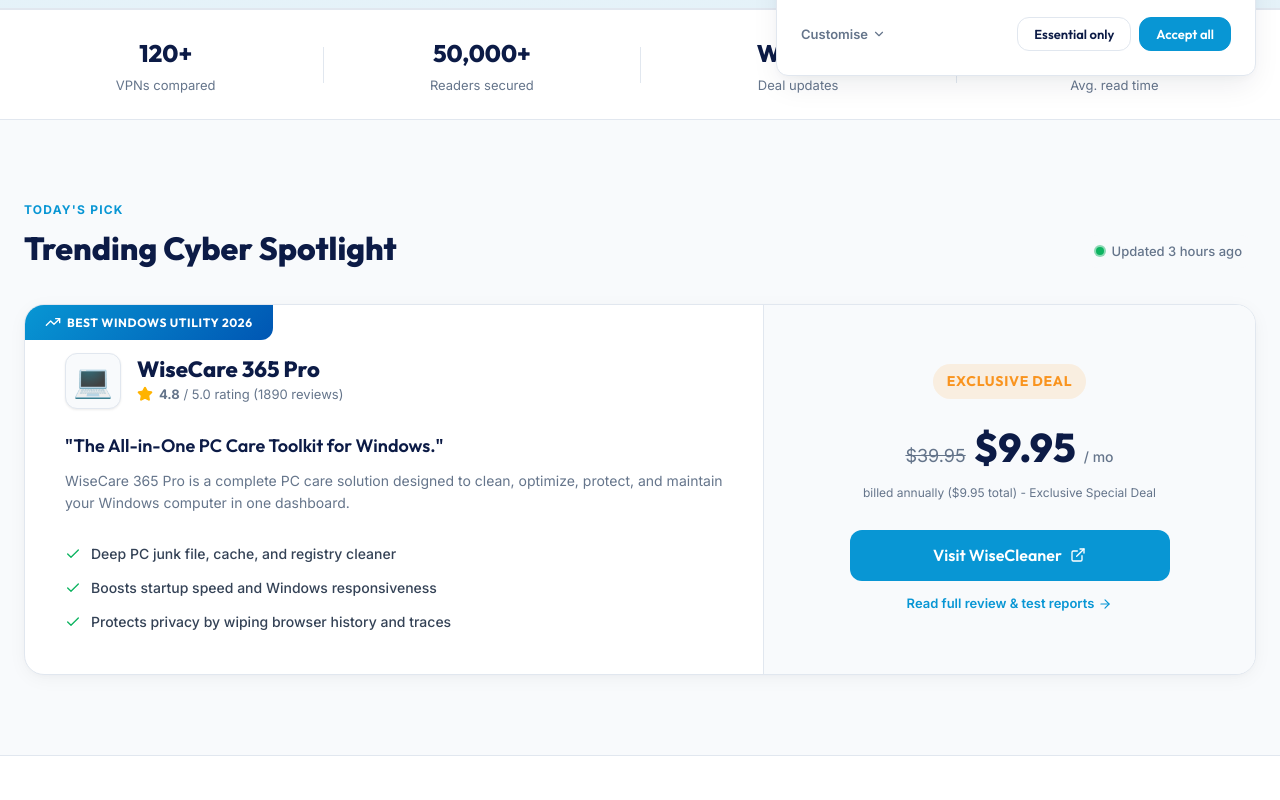
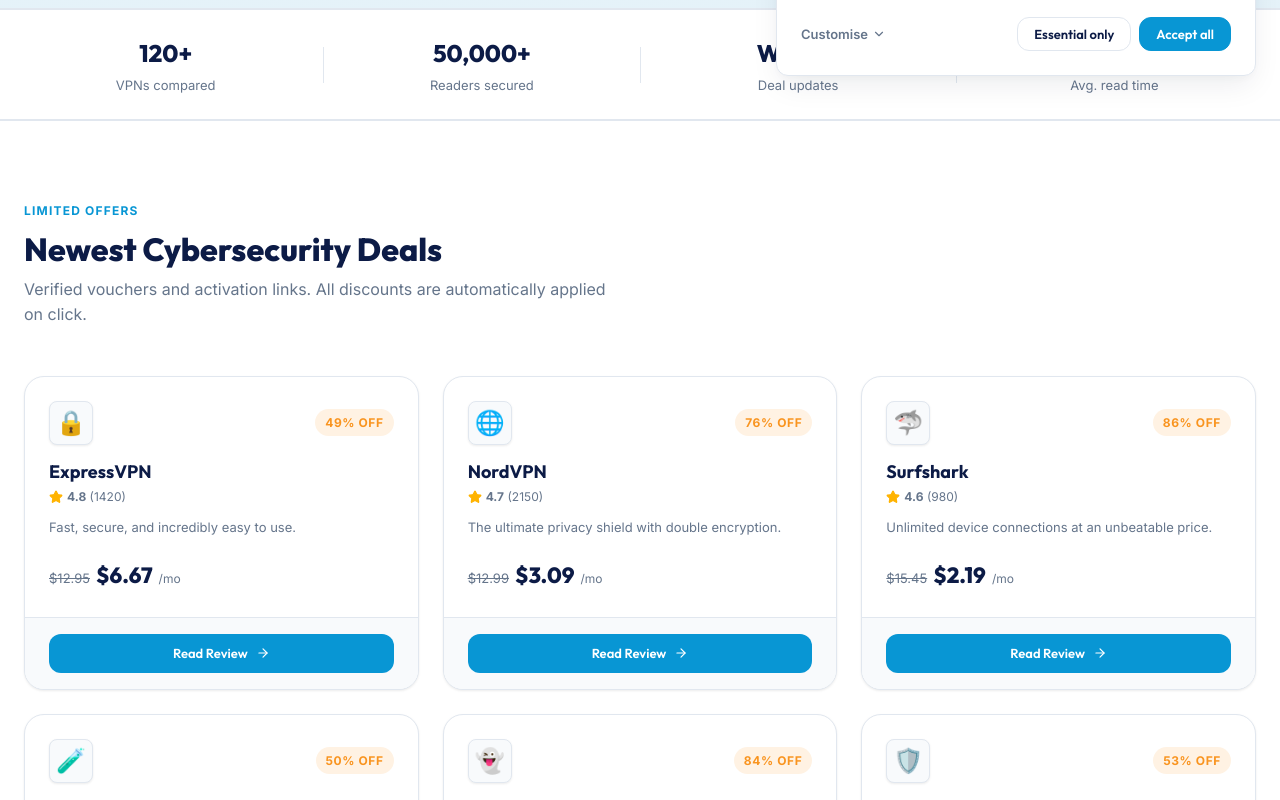
Before and after one commit to codershiveinterns-cloud/SafeVerdicts, a React (Vite) app: page / in a window 1280 px wide. Shown: the part 700-1500 px from the top of the page. Built offline with nearby package versions, Linux system fonts and the light colour scheme.

Commit message:
Remove Trending Cyber Spotlight section from home page

```diff
--- a/src/pages/Home.jsx
+++ b/src/pages/Home.jsx
@@ -169,81 +169,7 @@
         </div>
       </section>
 
-      {/* 3. Trending Deal Spotlight */}
-      <section className="section spotlight-section">
-        <div className="container">
-          <div className="section-header-row">
-            <div>
-              <span className="section-pretitle">TODAY'S PICK</span>
-              <h2 className="section-title">Trending Cyber Spotlight</h2>
-            </div>
-            <div className="trending-live-tag">
-              <span className="ping-dot"></span>
-              <span>Updated 3 hours ago</span>
-            </div>
-          </div>
-
-          <div className="spotlight-card">
-            <div className="spotlight-badge">
-              <TrendingUp size={16} />
-              <span>{trendingProduct.trendingReason}</span>
-            </div>
-
-            <div className="spotlight-grid">
-              <div className="spotlight-info-col">
-                <div className="spotlight-product-row">
-                  <div className="spotlight-logo">{trendingProduct.logo}</div>
-                  <div>
-                    <h3 className="spotlight-name">{trendingProduct.name}</h3>
-                    <div className="spotlight-rating">
-                      <Star size={16} className="star-icon" fill="currentColor" />
-                      <span><strong>{trendingProduct.rating}</strong> / 5.0 rating ({trendingProduct.reviewsCount} reviews)</span>
-                    </div>
-                  </div>
-                </div>
-
-                <p className="spotlight-headline">"{trendingProduct.headline}"</p>
-                <p className="spotlight-description">{trendingProduct.description}</p>
-
-                <div className="spotlight-bullets">
-                  {trendingProduct.pros.slice(0, 3).map((pro, i) => (
-                    <div key={i} className="spotlight-bullet">
-                      <Check size={16} className="bullet-check-icon" />
-                      <span>{pro}</span>
-                    </div>
-                  ))}
-                </div>
-              </div>
-
-              <div className="spotlight-pricing-col">
-                <div className="spotlight-pricing-box">
-                  <div className="spotlight-discount-tag">{trendingProduct.discountBadge}</div>
-                  <div className="pricing-row">
-                    <span className="price-old">{trendingProduct.originalPrice}</span>
-                    <span className="price-new">{trendingProduct.discountedPrice}</span>
-                    <span className="price-period">/ mo</span>
-                  </div>
-                  <p className="pricing-billing">{trendingProduct.billingDetails}</p>
-
-                  <div className="spotlight-actions">
-                    <a
-                      href="https://www.wisecleaner.com/"
-                      target="_blank"
-                      rel="noopener noreferrer"
-                      className="btn btn-primary spotlight-cta"
-                    >
-                      Visit WiseCleaner <ExternalLink size={16} />
-                    </a>
-                    <Link to={`/${trendingProduct.slug}`} className="spotlight-review-link">
-                      Read full review & test reports <ArrowRight size={14} />
-                    </Link>
-                  </div>
-                </div>
-              </div>
-            </div>
-          </div>
-        </div>
-      </section>
+
 
       {/* 4. Newest Deals Grid */}
       <section className="section section-bg">
```
